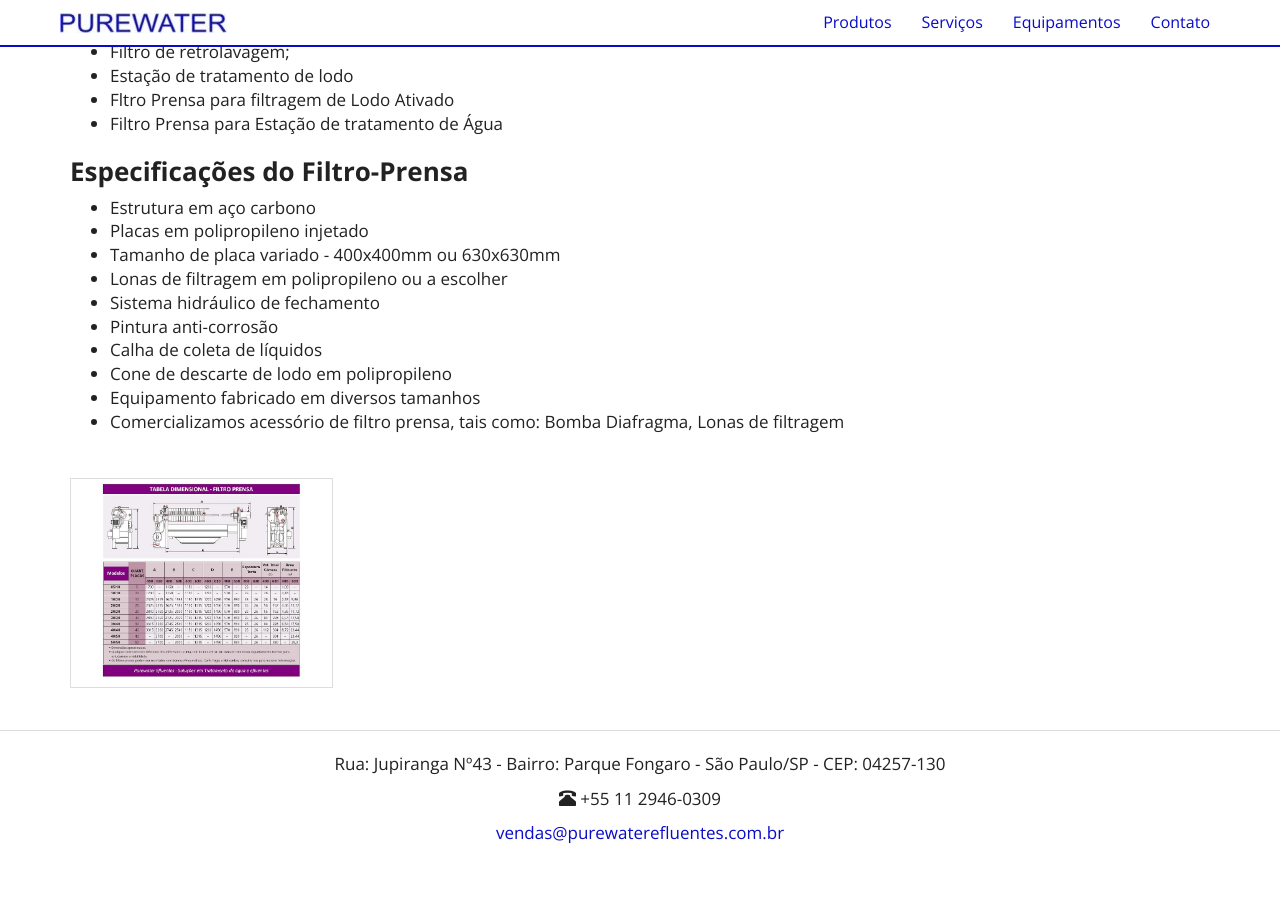
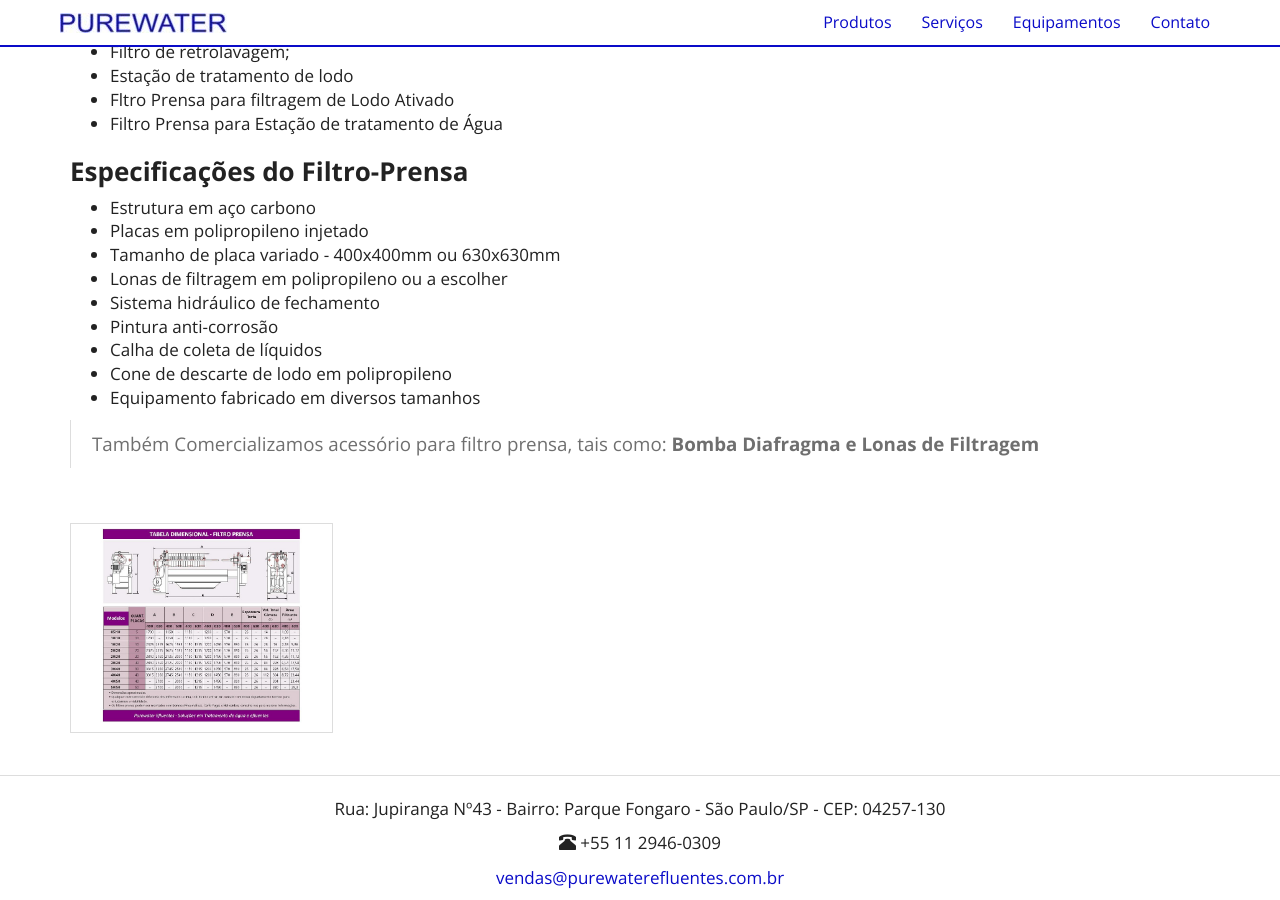
Before and after one commit to purewaterefluentes/purewaterefluentes.github.io, a Jekyll site: the page built from equipamentos/filtro-prensa.md, in a window 1280 px wide and 900 px high, scrolled down 953 px. Built offline with Jekyll 4.4.1, drawn with Linux system fonts in a browser that asks for light colours; nearby versions of some CDN libraries; library files that are not in the unit come from our copies; before the commit the page ends 1808 px from its top, so only the background shows below that.

Commit message:
Update filtro-prensa.md

```diff
--- a/equipamentos/filtro-prensa.md
+++ b/equipamentos/filtro-prensa.md
@@ -47,7 +47,8 @@ Com grande capacidade de filtragem e ótimos resultados na desidratação, poden
 - Calha de coleta de líquidos
 - Cone de descarte de lodo em polipropileno
 - Equipamento fabricado em diversos tamanhos
-- Comercializamos acessório de filtro prensa, tais como: Bomba Diafragma, Lonas de filtragem
+
+> Também Comercializamos acessório para filtro prensa, tais como: **Bomba Diafragma e Lonas de Filtragem**
 
 <br />
 {% include purewater/equipamentos/Tabela-Dimensional-Filtro-Prensa.html %}
```
